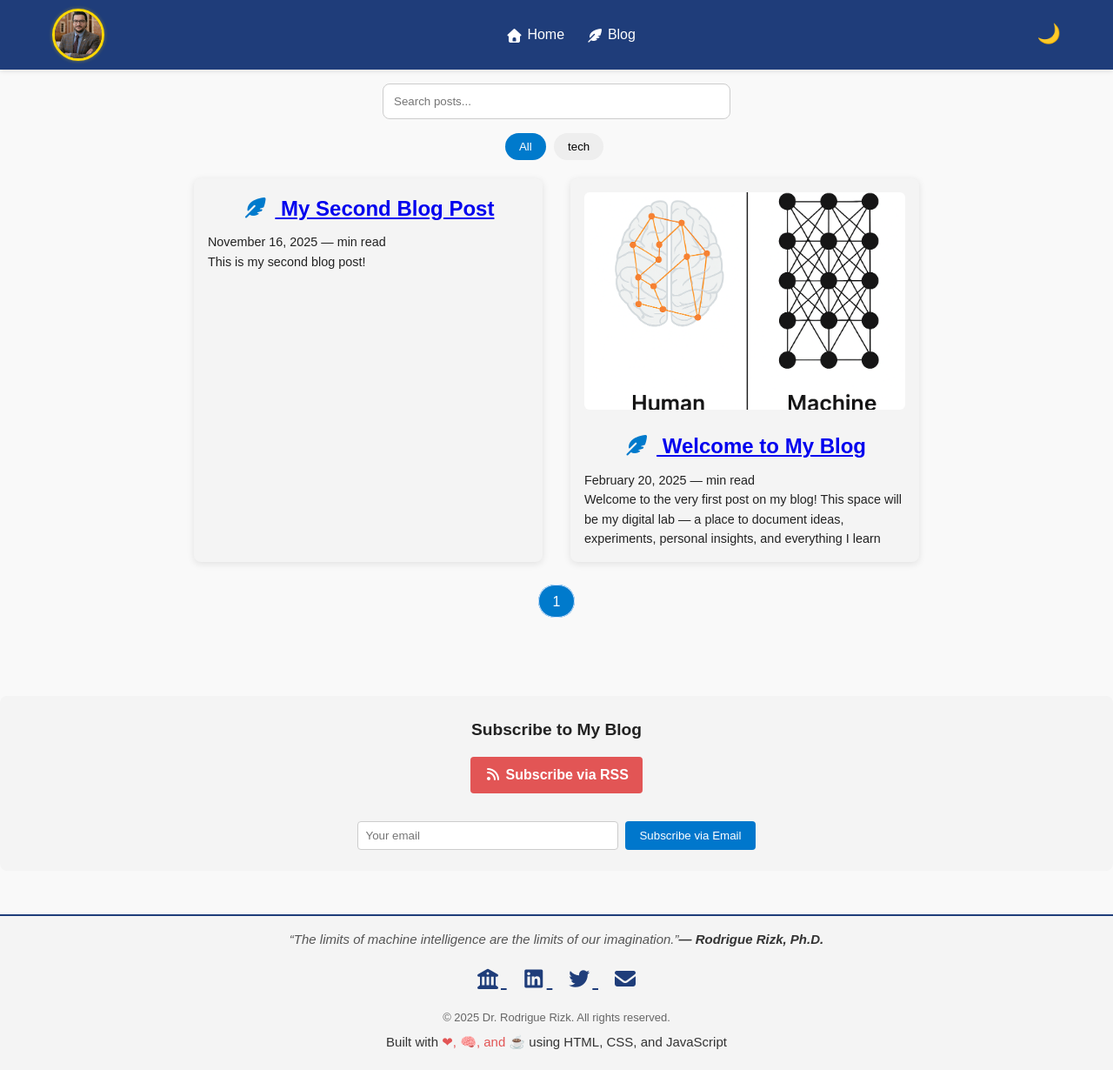
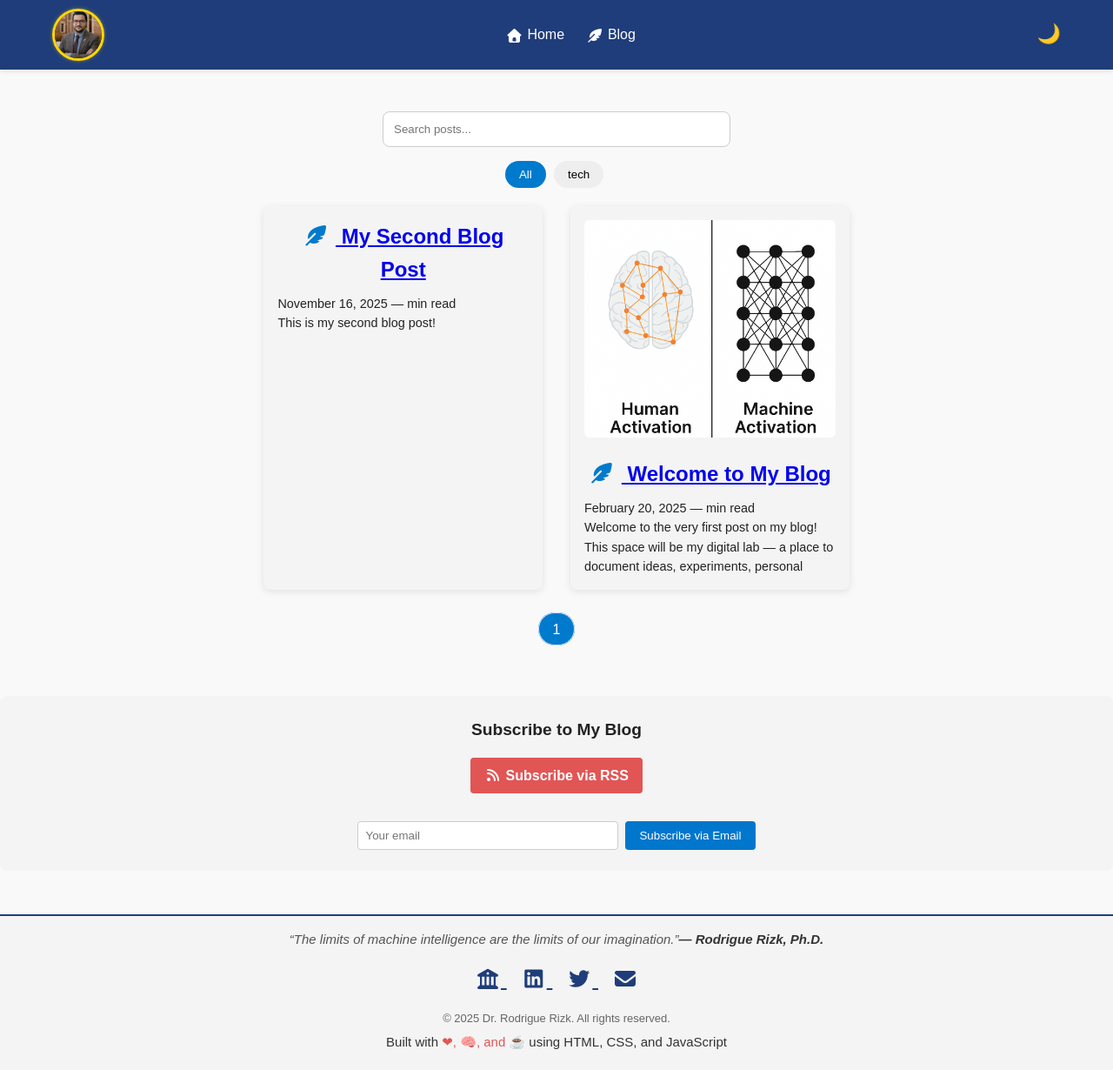
Before and after one commit to rodriguerizk/rodriguerizk.github.io, a Jekyll site: the page built from blog/index.html, in a window 1280 px wide and 1230 px high. Shown: the whole window at 87% size. Built offline with Jekyll 4.4.1, drawn with Linux system fonts in a browser that asks for light colours; nearby versions of some CDN libraries; the list of posts is cut into pages by our own code.

Commit message:
Update index.html

```diff
--- a/blog/index.html
+++ b/blog/index.html
@@ -3,9 +3,12 @@
 title: Blog
 ---
 
-<div class="blog-controls">
+<div class="blog-container">
+
+  <!-- Search Bar -->
   <input type="text" id="searchBar" onkeyup="searchPosts()" placeholder="Search posts...">
 
+  <!-- Category Filters -->
   <div class="blog-filters">
     <button onclick="filterPosts('all')" class="filter-btn active">All</button>
     {% assign cats = site.categories | sort %}
@@ -15,14 +18,14 @@
       </button>
     {% endfor %}
   </div>
-</div>
 
-<div class="blog-grid posts">
+  <!-- Blog Grid -->
+  <div class="blog-grid">
     {% for post in paginator.posts %}
-    <div class="blog-card post-card category-{{ post.categories | first }}">
+      <div class="blog-card category-{{ post.categories | first }}">
         <a href="{{ post.url | relative_url }}">
           {% if post.image %}
-          <img src="{{ post.image }}" class="blog-thumb">
+            <img src="{{ post.image }}" class="blog-thumb" alt="{{ post.title }}">
           {% endif %}
           <h2><i class="fas fa-feather-pointed"></i> {{ post.title }}</h2>
         </a>
@@ -55,6 +58,9 @@
     {% endif %}
   </div>
 
+</div>
+
+<!-- JS Scripts -->
 <script src="{{ site.baseurl }}/js/search.js"></script>
 
 <script>
```
Lines whose indentation alone changed are shown as unchanged.
